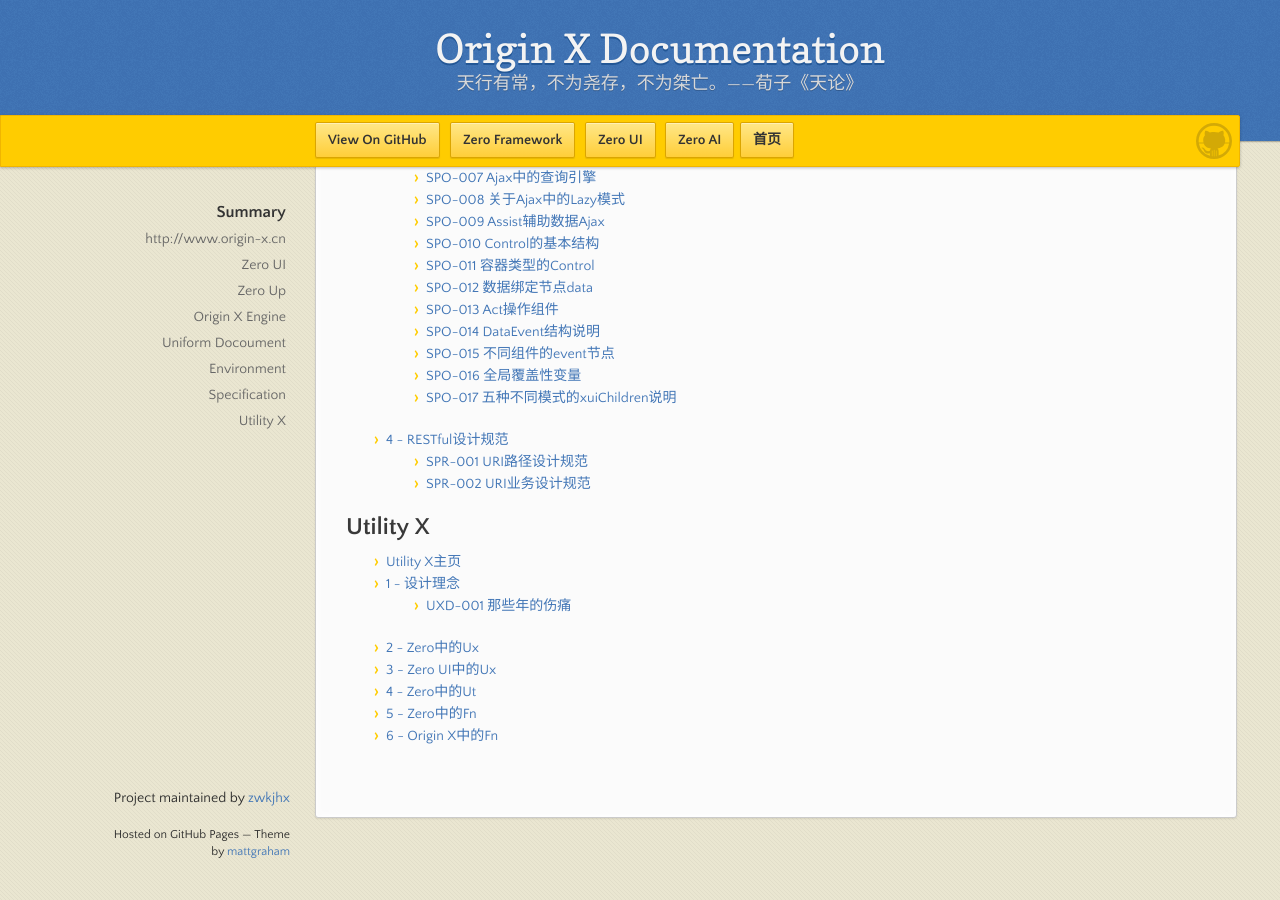
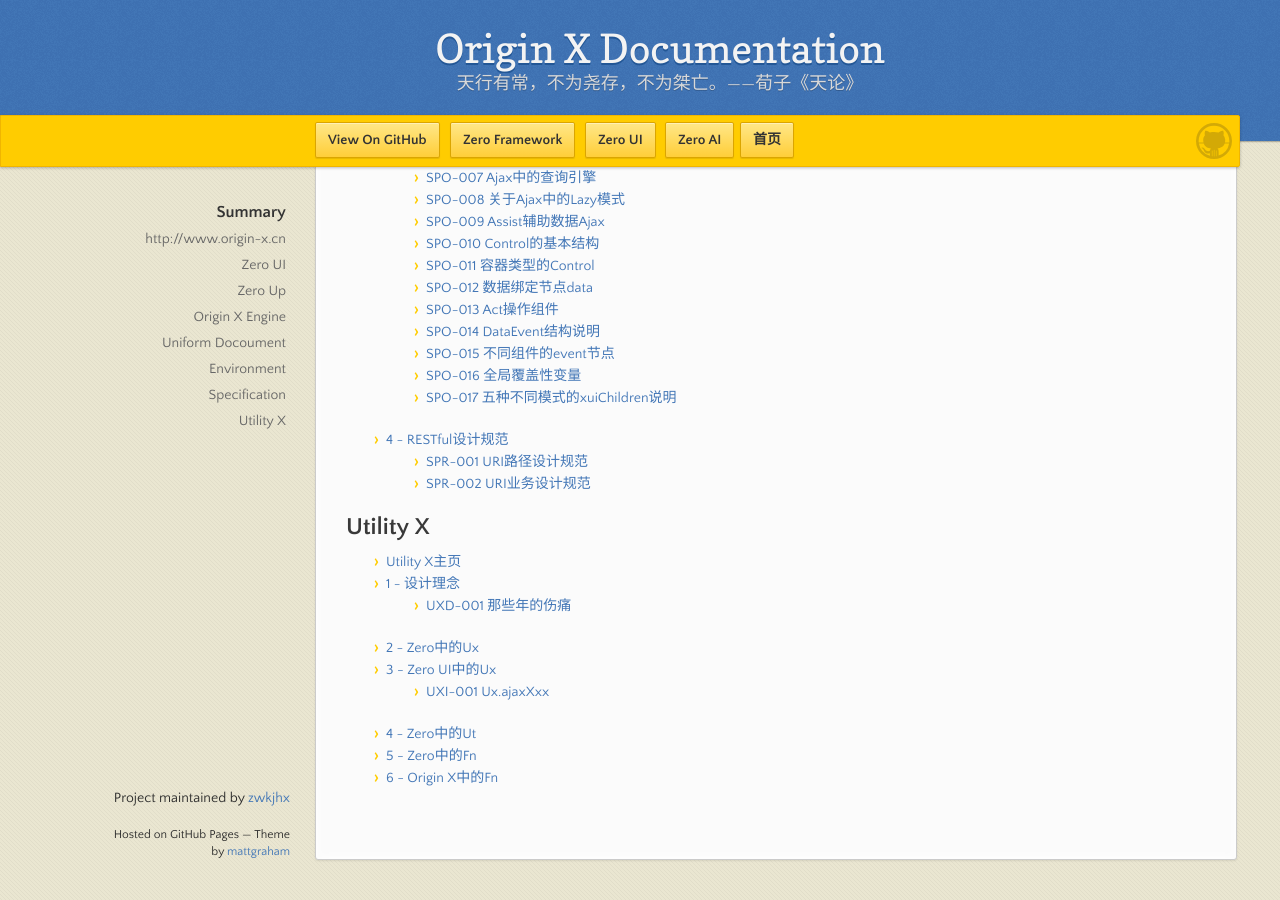
Before and after one commit to zwkjhx/ox-doc, a Jekyll site: the page built from SUMMARY.md, in a window 1280 px wide and 900 px high, scrolled down 3344 px. Built offline with Jekyll 4.4.1, drawn with Linux system fonts in a browser that asks for light colours; our own code applies the rules of GitHub Pages for plain Markdown files; before the commit the page ends 4202 px from its top, so only the background shows below that.

Commit message:
Updates utility-x/main.md
Auto commit by GitBook Editor

```diff
--- a/SUMMARY.md
+++ b/SUMMARY.md
@@ -159,6 +159,7 @@
   * [UXD-001 那些年的伤痛](utility-x/1-she-ji-li-nian/uxd-001-ling-ren-fan-suo-de-util.md)
 * [2 - Zero中的Ux](utility-x/2-zerozhong-de-ux.md)
 * [3 - Zero UI中的Ux](utility-x/3-zero-uizhong-de-ux.md)
+  * [UXI-001 Ux.ajaxXxx](utility-x/3-zero-uizhong-de-ux/uxi-001-uxajaxxxx.md)
 * [4 - Zero中的Ut](utility-x/4-zerozhong-de-ut.md)
 * [5 - Zero中的Fn](utility-x/5-zerozhong-de-fn.md)
 * [6 - Origin X中的Fn](utility-x/6-origin-xzhong-de-fn.md)
```
Also changed, not shown: utility-x/main.md (+2 -0 lines), utility-x/3-zero-uizhong-de-ux/uxi-001-uxajaxxxx.md (added).
